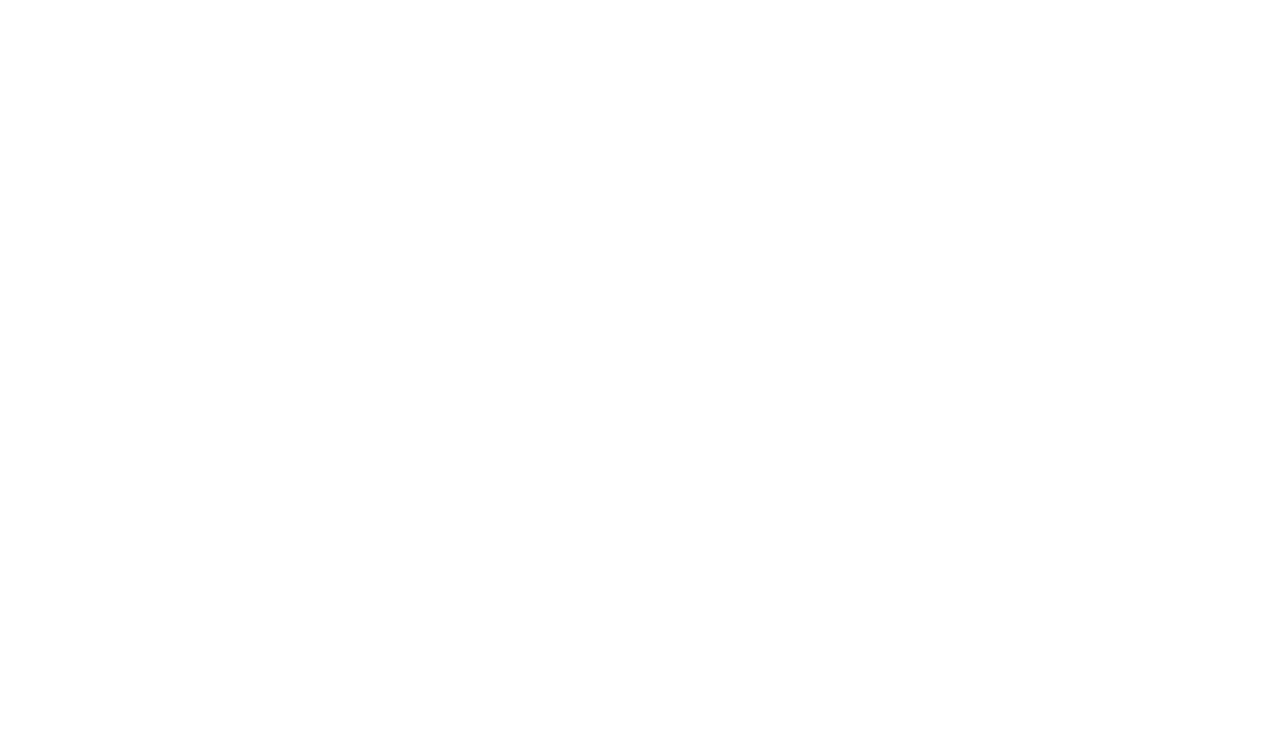
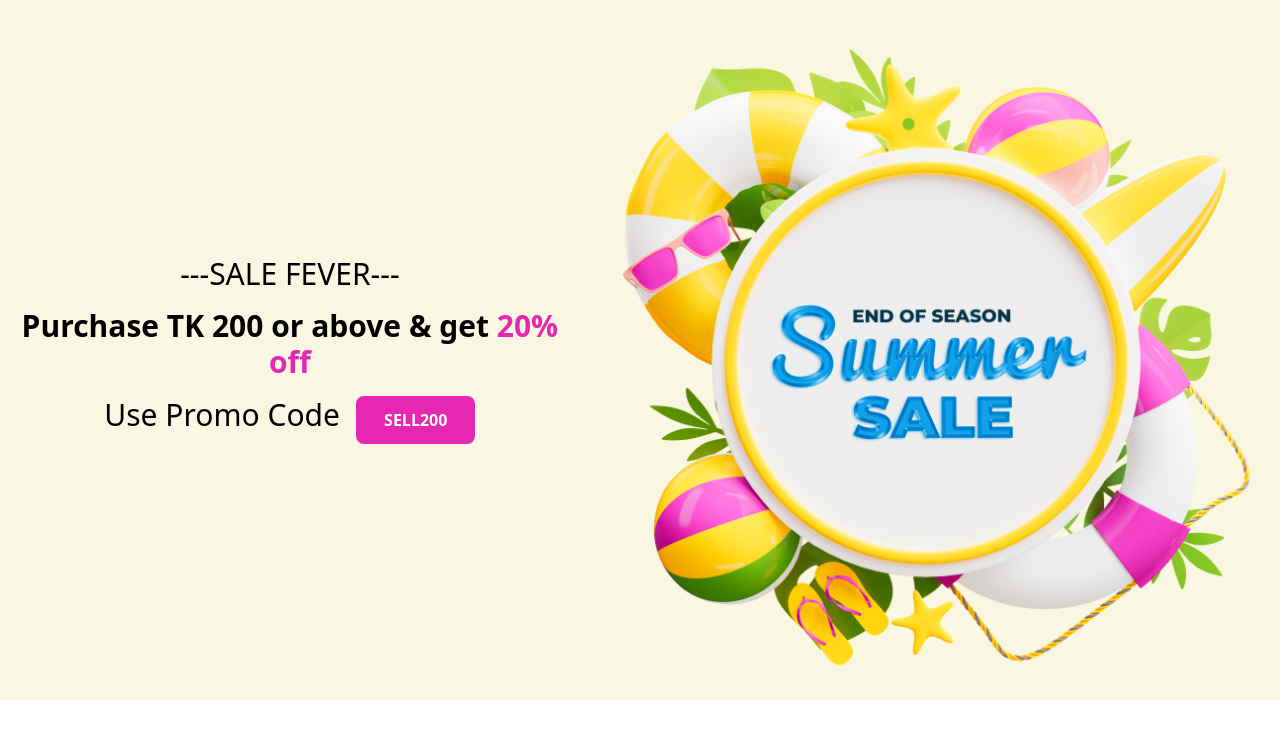
Before and after one commit to asifAhemmed/summer-sale, a plain HTML site: page index.html in a window 1280 px wide. Drawn offline with nearby package versions, Linux system fonts and the light colour scheme.

Commit message:
header added

```diff
--- a/index.html
+++ b/index.html
@@ -1,11 +1,34 @@
 <!DOCTYPE html>
 <html lang="en">
-<head>
-    <meta charset="UTF-8">
-    <meta name="viewport" content="width=device-width, initial-scale=1.0">
+  <head>
+    <meta charset="UTF-8" />
+    <meta name="viewport" content="width=device-width, initial-scale=1.0" />
     <title>Summer Sale</title>
-</head>
-<body>
-
-</body>
+    <link
+      href="https://cdn.jsdelivr.net/npm/daisyui@4.7.2/dist/full.min.css"
+      rel="stylesheet"
+      type="text/css"
+    />
+    <script src="https://cdn.tailwindcss.com"></script>
+  </head>
+  <body class="bg-white">
+    <!-- Header -->
+    <header class="bg-[#F9F6E2] text-black">
+      <div class="flex justify-around items-center">
+          <!-- Header Description -->
+          <div class="text-center">
+            <p class="text-3xl">---SALE FEVER---</p>
+            <h1 class="text-3xl font-bold my-4">Purchase TK 200 or above & get <span class="text-[#E527B2]">20% off</span></h1>
+            <div>
+                <span class="text-3xl mr-3">Use Promo Code</span>
+                <button class="bg-[#E527B2] text-white px-7 py-3 font-semibold rounded-lg">SELL200</button>
+            </div>
+          </div>
+          <!-- Header Image -->
+          <div>
+            <img src="images/Summer 1.png" alt="">
+          </div>
+      </div>
+    </header>
+  </body>
 </html>
--- /dev/null
+++ b/tailwind.config.js
@@ -0,0 +1,8 @@
+
+module.exports = {
+    content: ["./src/**/*.{html,js}"],
+    theme: {
+      extend: {},
+    },
+    plugins: [],
+  }
```
